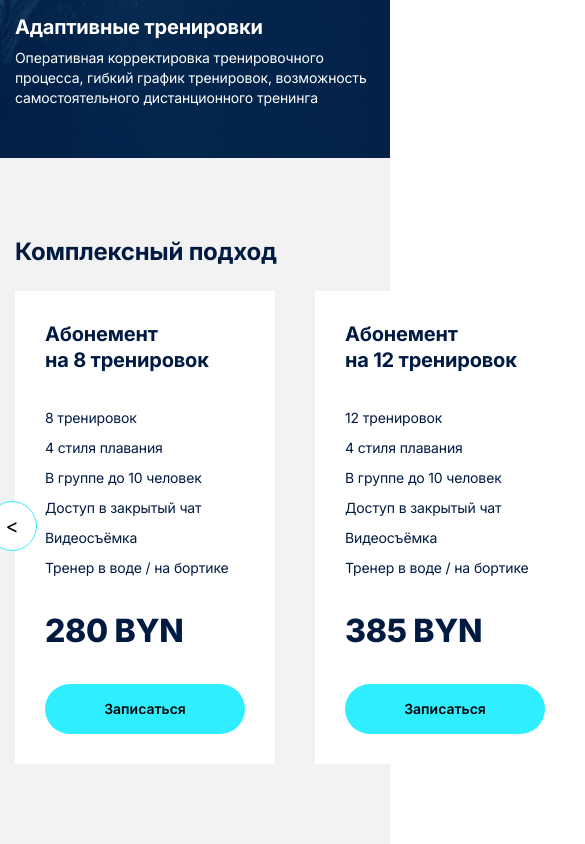
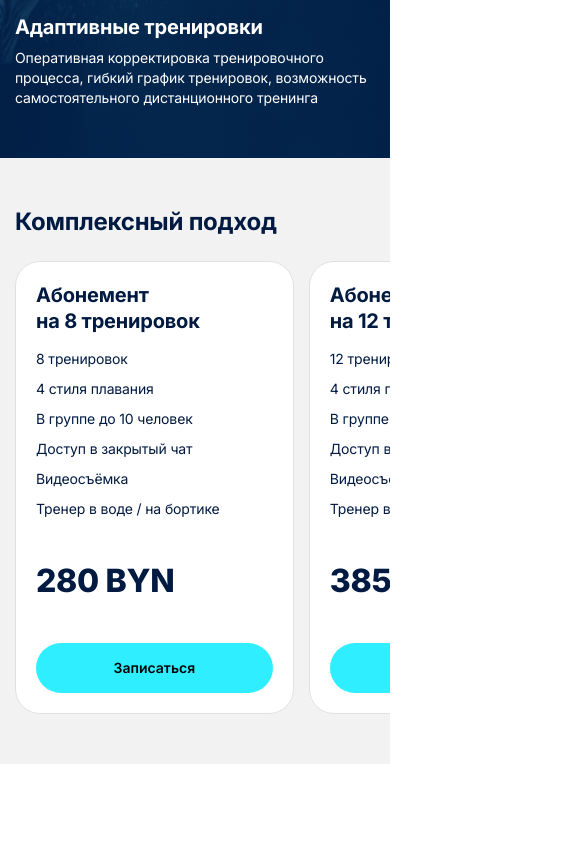
Before and after one commit to Anton-Osip/-, a website: page index.html in a window 390 px wide. Shown: the part 2053-2897 px from the top of the page, 585 px wide, since content can reach past the window. After the commit the page ends 2817 px from the top, so only its background shows below. Drawn offline with nearby package versions, Linux system fonts and the light colour scheme.

Commit message:
сверстал блок coach с адаптивом

```diff
--- a/app/sass/site/price.scss
+++ b/app/sass/site/price.scss
@@ -2,6 +2,7 @@
      color: #001A41;
      padding: 80px 0;
      background: #F2F2F2;
+     overflow: hidden;
 
      .container {
           width: 1190px;
@@ -23,12 +24,15 @@
           display: flex;
           flex-direction: column;
           justify-content: space-between;
+          border: 1px solid #E0E0E0;
+          border-radius: 25px;
 
      }
 
      &__slide-title {
           @include font(700, 20px, 26px, $font-family);
           letter-spacing: -0.01em;
+          margin-bottom: 15px;
      }
 
      &__slide-list {
@@ -39,7 +43,6 @@
           @include font(400, 14px, 20px, $font-family);
           letter-spacing: -0.01em;
           margin-bottom: 10px;
-          min-width: 260px;
      }
 
      &__slide-item:last-child {
@@ -118,9 +121,23 @@
 }
 
 @media(max-width:1200px) {
+     .price {
+          padding: 67px 0 24px;
 
-     &__swiper-button-prev,
-     &__swiper-button-next {
-          display: none;
+          &__swiper-button-prev,
+          &__swiper-button-next {
+               display: none;
+          }
      }
 }
+
+@media(max-width:420px) {
+     .price {
+          padding: 50px 0;
+
+          &__slide {
+               min-height: 453px;
+               padding: 20px;
+          }
+     }
+}
--- a/index.html
+++ b/index.html
@@ -200,6 +200,7 @@
                     <div class="swiper-wrapper price__wrapper">
 
                          <div class="swiper-slide price__slide">
+                              <div class="price__slide-info">
                                    <h4 class="price__slide-title">
                                         Абонемент на 8 тренировок
                                    </h4>
@@ -223,6 +224,8 @@
                                              Тренер в воде / на бортике
                                         </li>
                                    </ul>
+                              </div>
+
                               <h5 class="price__slide-cost">
                                    280 BYN
                               </h5>
@@ -234,6 +237,7 @@
                          <!-- /.price__slide -->
 
                          <div class="swiper-slide price__slide">
+                              <div class="price__slide-info">
                                    <h4 class="price__slide-title">
                                         Абонемент на 12 тренировок
                                    </h4>
@@ -257,6 +261,8 @@
                                              Тренер в воде / на бортике
                                         </li>
                                    </ul>
+                              </div>
+
                               <h5 class="price__slide-cost">
                                    385 BYN
                               </h5>
@@ -268,6 +274,7 @@
                          <!-- /.price__slide -->
 
                          <div class="swiper-slide price__slide">
+                              <div class="price__slide-info">
                                    <h4 class="price__slide-title">
                                         Персональная тренировка
                                    </h4>
@@ -291,6 +298,8 @@
                                              Видеосъёмка с разбором
                                         </li>
                                    </ul>
+                              </div>
+
                               <h5 class="price__slide-cost">
                                    60 BYN
                               </h5>
@@ -302,6 +311,7 @@
                          <!-- /.price__slide -->
 
                          <div class="swiper-slide price__slide">
+                              <div class="price__slide-info">
                                    <h4 class="price__slide-title">
                                         Групповая тренировка
                                    </h4>
@@ -325,6 +335,8 @@
                                              Тренер в воде / на бортике
                                         </li>
                                    </ul>
+                              </div>
+
                               <h5 class="price__slide-cost">
                                    100 BYN
                               </h5>
@@ -334,12 +346,8 @@
 
                          </div>
                          <!-- /.price__slide -->
-
                     </div>
                     <!-- /.price__wrapper -->
-
-
-
                </div>
                <!-- /.price__swiper -->
                <button class="price__swiper-button-prev">
@@ -351,6 +359,13 @@
      </section>
      <!-- /.price -->
 
+     <section class="comments">
+          <div class="container">
+
+          </div>
+          <!-- /.container -->
+     </section>
+     <!-- /.comments -->
 
      <!-- swiper.js -->
      <script src="https://unpkg.com/swiper/swiper-bundle.min.js"></script>
```
Also changed, not shown: build/css/main.css, build/js/main.js, 1 other file. Lines whose indentation alone changed are shown as unchanged.
